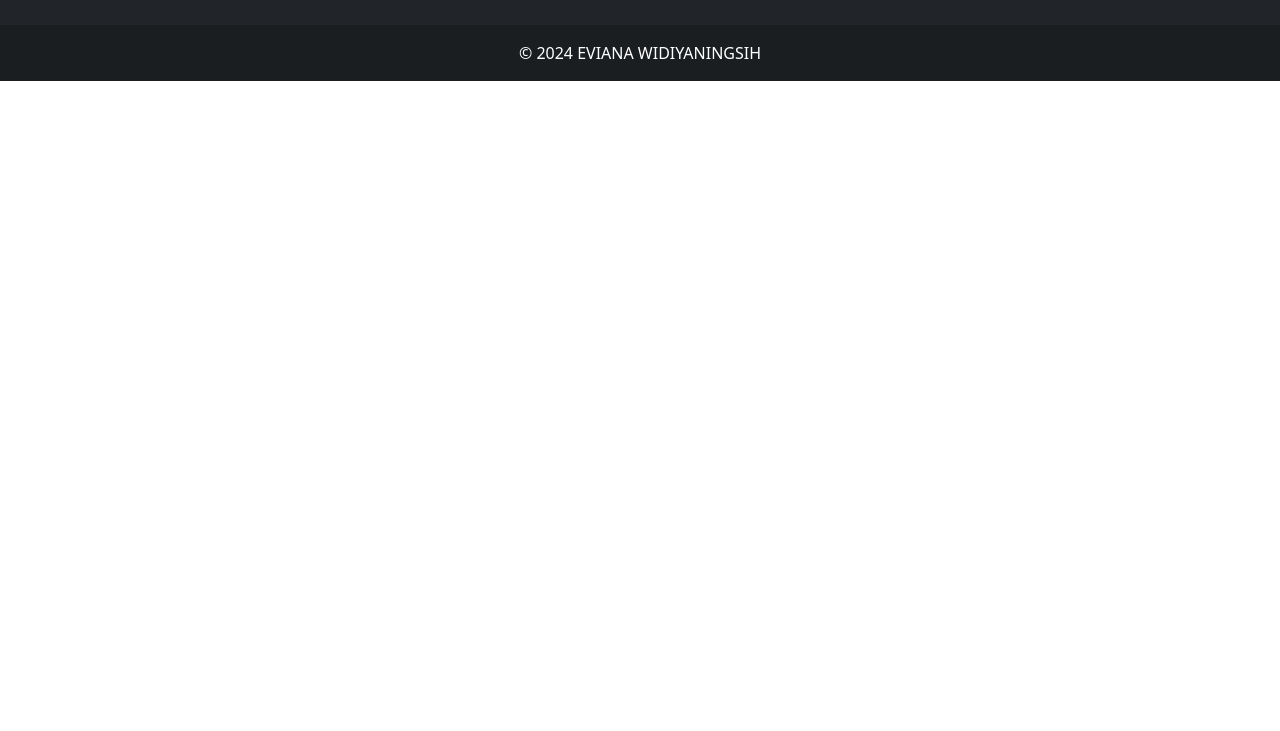
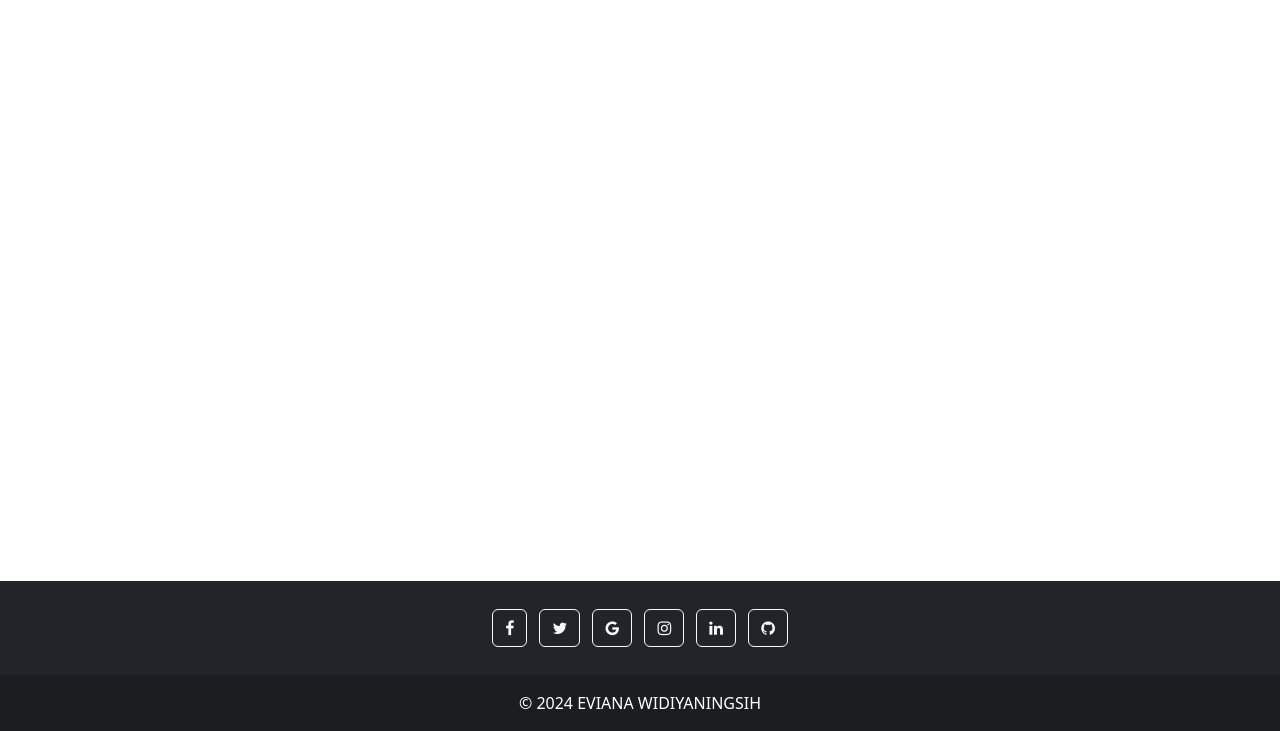
Before and after one commit to evyanw/personal_webiste, a plain HTML site: page blog/index.html in a window 1280 px wide. Shown: the part 69-800 px from the top of the page. Drawn offline with nearby package versions, Linux system fonts and the light colour scheme.

Commit message:
perbaiki index 1

```diff
--- a/blog/index.html
+++ b/blog/index.html
@@ -37,7 +37,7 @@
         </div>
     </nav>
 
-    <footer class="bg-dark text-center text-white ">
+    <footer class="bg-dark text-center text-white " style="position: absolute; bottom: 0; width: 100%;">
       <!-- Grid container -->
       <div class="container p-4 pb-0">
           <!-- Section: Social media -->
```
